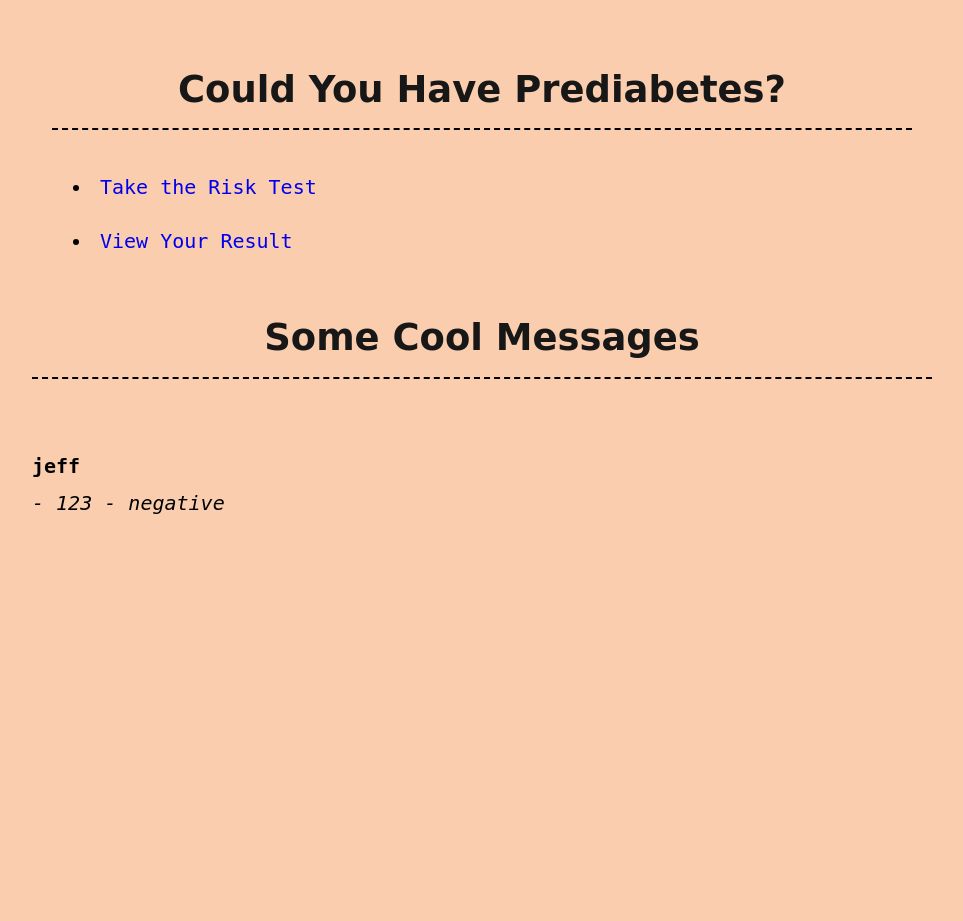
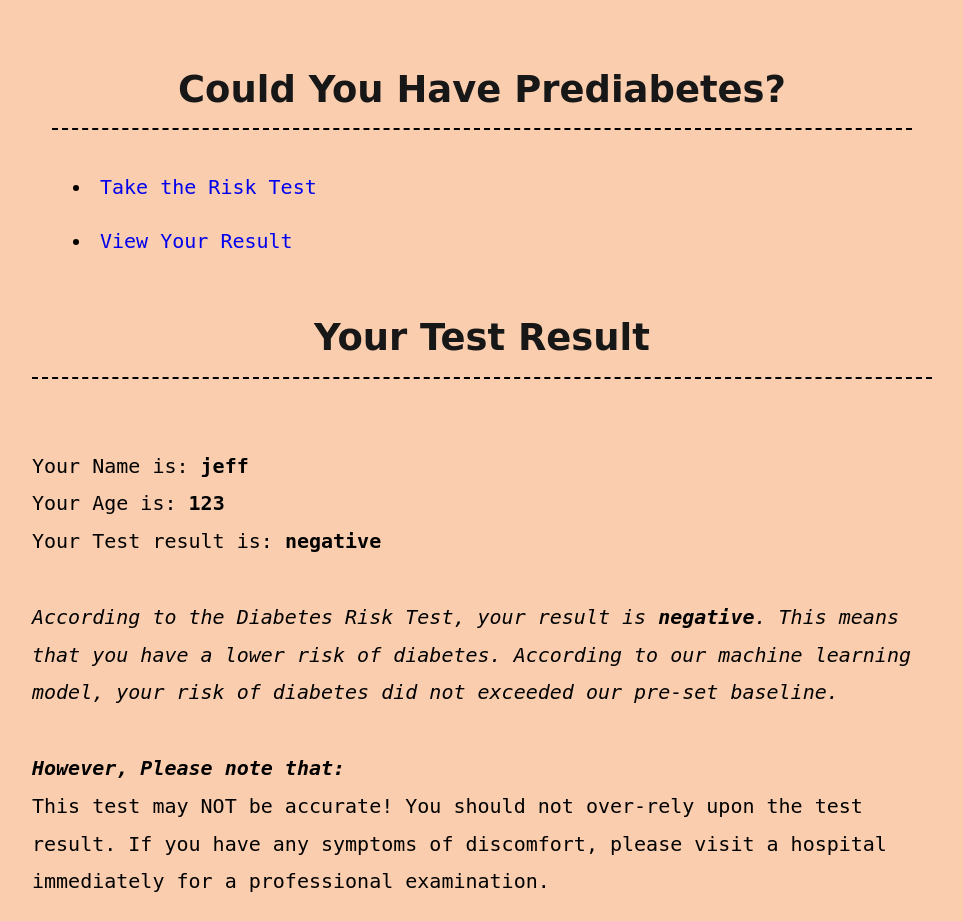
Before and after one commit to jeff1hwang/PIC16B_Diabetes_Prediction_Project, a Flask app: page /view/ in a window 1280 px wide. Shown: the whole page, without its empty margins (158-1121 px from the left). Before the commit the page ends 514 px from the top, so only its background shows below. Run offline with Flask 2, Linux system fonts and the light colour scheme; data comes from the database, SQL or seed files in the repository; both versions use the stored data as it was after the commit; parts of the project's set-up code (start-up, migrations or seed data) failed here and were passed over.

Commit message:
update webapp

```diff
--- a/Webapp/app.py
+++ b/Webapp/app.py
@@ -22,6 +22,7 @@ def get_message_db():
     # open a database to store the messages
     if "message_db" not in g:
         g.message_db = sqlite3.connect("messages_db.sqlite")
+
     cursor = g.message_db.cursor()
 
     # Check whether a table called messages exists in message_db
@@ -63,7 +64,7 @@ def insert_message(request):
     result = xgb_model.predict(df)
     result = result[0]
     if result == 1:
-        result = "positve"
+        result = "positive"
     else:
         result = "negative"
     # Insert the message into the message database
--- a/Webapp/templates/base.html
+++ b/Webapp/templates/base.html
@@ -23,5 +23,12 @@
   {% block content %}
     <br>
     <p> Welcome to the Diabetes Risk Test Web Page! Click <strong>"Take the Risk Test"</strong> to complete the quiz and view the result by clicking <strong>"View Your Result"</strong>.</p>
+    <br>
+
+    <b><p>What is Diabetes?</p></b>
+    <p>Diabetes is a chronic disease that occurs when the pancreas is no longer able to produce insulin or when the body cannot make full use of the insulin it produces. In this case, our body's blood sugar will rise, which will lead to a chronic damage dysfunction of various tissues, especially the eyes, kidneys, heart, blood vessels, and nerves.</p>
+    <p>In this Diabetes Risk Test, we utilize machine learning algorithms to predict early-stage diabetes risk. When a result(score) of the test return POSITIVE, it indicates the high risk of diabetes. If the result of the test return NEGATIVE, it indicates the lower risk of diabetes.</p>
+    <b><p>Is this test accurate?</p></b>
+    <p>Our machine learning model was trained using XG Boost Classifier, and we reached a highest validation accuracy of 97.12%. However, our test may not be accurate, anyone should not over-rely upon the test result. If you have any symptoms of discomfort, please visit a hospital immediately for a professional examination.</p>
   {% endblock %}
 </section>
--- a/Webapp/templates/view.html
+++ b/Webapp/templates/view.html
@@ -3,16 +3,35 @@
 
 {% block header %}
     <!-- Title -->
-<h1>{% block title %}Some Cool Messages{% endblock %}</h1>
+<h1>{% block title %}Your Test Result{% endblock %}</h1>
 {% endblock %}
 
 {% block content %}
   {% for m in messages %}
   <br>
-  <b>{{m.1}}</b>
+  Your Name is: <b>{{m.1}}</b>
   <br>
-  <i>- {{m.0}}</i>
-  <i>- {{m.2}}</i>
+  Your Age is: <b>{{m.0}}</b>
   <br>
+  Your Test result is: <b>{{m.2}}</b>
+  <br>
+  {% if m.2 == "positive" %}
+  <br>
+  According to our Diabetes Risk Test, your result is <b>positive</b>. This means that you have a high risk of diabetes. According to our machine learning model, your risk of diabetes exceeded our pre-set baseline. We strongly recommend that you visit a hospital immediately for a professional physical examination!
+  <br>
+  <br>
+  <i><b>Please also note that:</b></i>
+  <br>
+  This test may NOT be accurate! You should not over-rely upon the test result. If you have any symptoms of discomfort, please visit a hospital immediately for a professional examination.
+
+  {% else %}
+  <br>
+  <i>According to the Diabetes Risk Test, your result is <b>negative</b>. This means that you have a lower risk of diabetes. According to our machine learning model, your risk of diabetes did not exceeded our pre-set baseline.</i>
+  <br>
+  <br>
+  <i><b>However, Please note that:</b></i>
+  <br>
+  This test may NOT be accurate! You should not over-rely upon the test result. If you have any symptoms of discomfort, please visit a hospital immediately for a professional examination.
+  {% endif %}
   {% endfor %}
 {% endblock %}
```
Also changed, not shown: Webapp/messages_db.sqlite.
